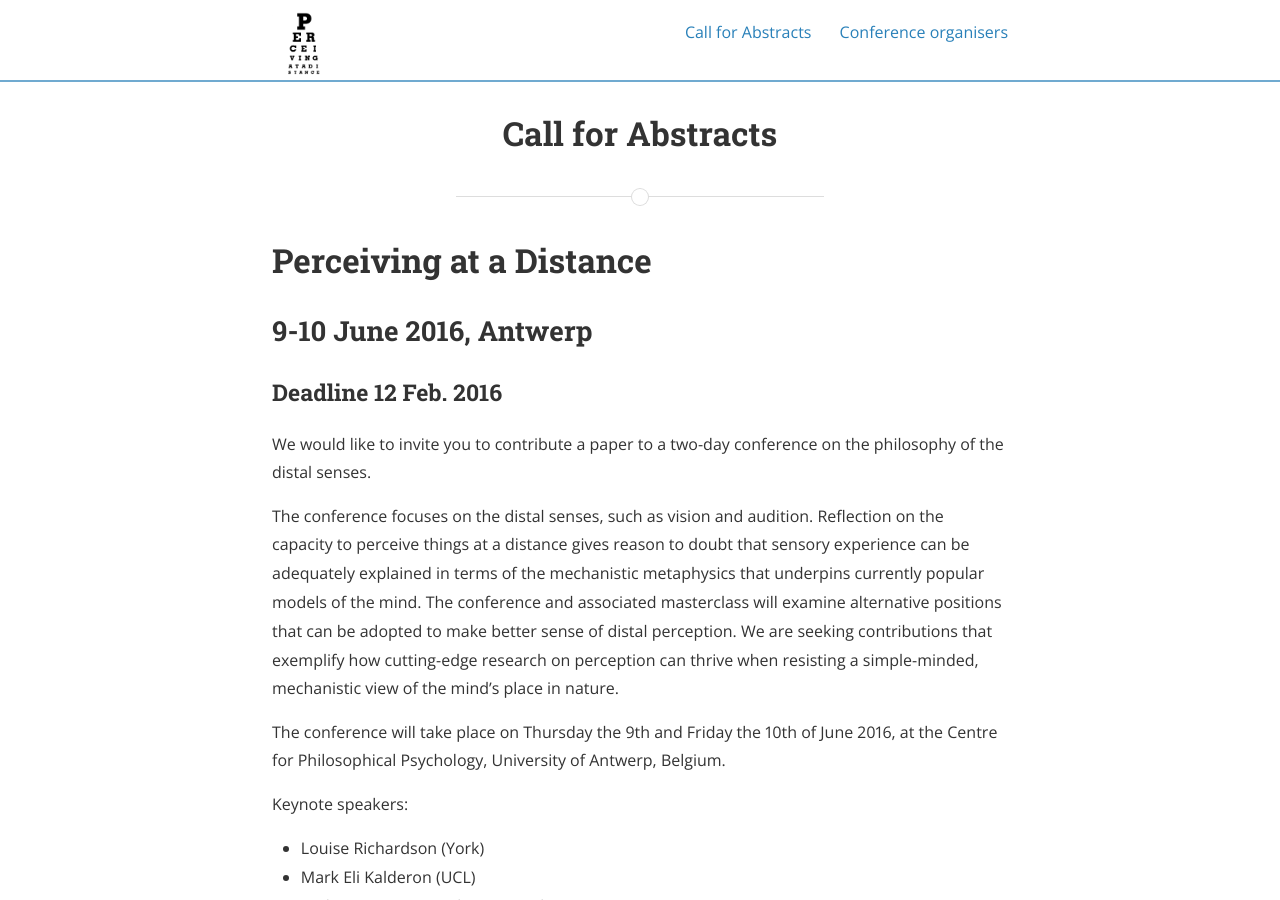
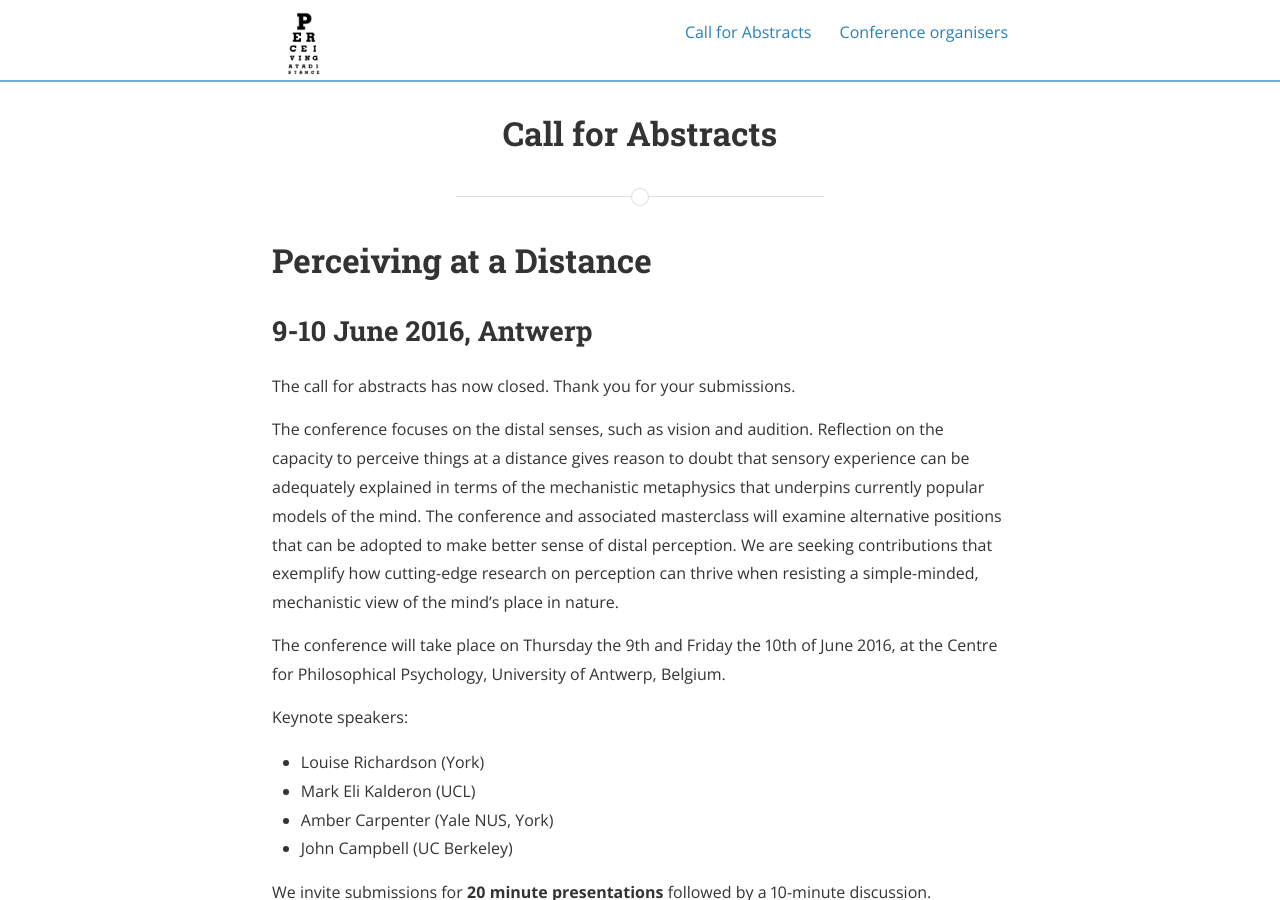
Before and after one commit to perceiving/old-conference-site, a Jekyll site: the page built from distance.md, in a window 1280 px wide and 900 px high. Built offline with Jekyll 4.4.1, drawn with Linux system fonts in a browser that asks for light colours; nearby versions of some CDN libraries; a style sheet for code colours, icons or effects is not loaded.

Commit message:
Update distance.md

```diff
--- a/distance.md
+++ b/distance.md
@@ -8,9 +8,7 @@ permalink: /distance/
 
 ## 9-10 June 2016, Antwerp
 
-### Deadline 12 Feb. 2016
-
-We would like to invite you to contribute a paper to a two-day conference on the philosophy of the distal senses.
+The call for abstracts has now closed. Thank you for your submissions.
 
 The conference focuses on the distal senses, such as vision and audition. Reflection on the capacity to perceive things at a distance gives reason to doubt that sensory experience can be adequately explained in terms of the mechanistic metaphysics that underpins currently popular models of the mind. The conference and associated masterclass will examine alternative positions that can be adopted to make better sense of distal perception. We are seeking contributions that exemplify how cutting-edge research on perception can thrive when resisting a simple-minded, mechanistic view of the mind’s place in nature.
 
```
